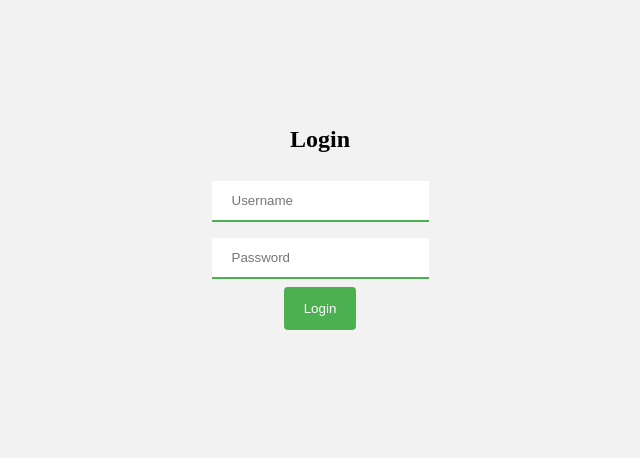
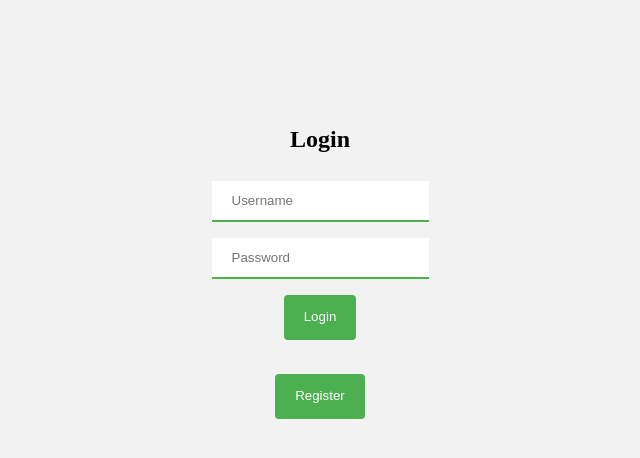
Before and after one commit to rvittozzi/diabetes_tracker, a Flask app: page /login in a window 1280 px wide. Shown: the top 458 px of the page, without its empty margins (320-960 px from the left). Run offline with Flask 3, Linux system fonts and the light colour scheme.

Commit message:
edited login.html

```diff
--- a/templates/login.html
+++ b/templates/login.html
@@ -10,21 +10,20 @@
             text-align: center;
             margin-top: 10%;
         }
-        input[type=text], input[type=password] {
+        input[type=text], input[type=password], input[type=submit], input[type=button] {
             border: none;
             border-bottom: 2px solid #4CAF50;
             margin: 8px 0;
             padding: 12px 20px;
         }
-        input[type=submit] {
+        input[type=submit], input[type=button] {
             background-color: #4CAF50;
             color: white;
             padding: 14px 20px;
-            border: none;
             cursor: pointer;
             border-radius: 4px;
         }
-        input[type=submit]:hover {
+        input[type=submit]:hover, input[type=button]:hover {
             background-color: #45a049;
         }
     </style>
@@ -39,6 +38,9 @@
             <br>
             <input type="submit" value="Login">
         </form>
+        <br>
+        <!-- Register Button -->
+        <input type="button" value="Register" onclick="window.location.href='register';">
     </div>
 </body>
 </html>
```
